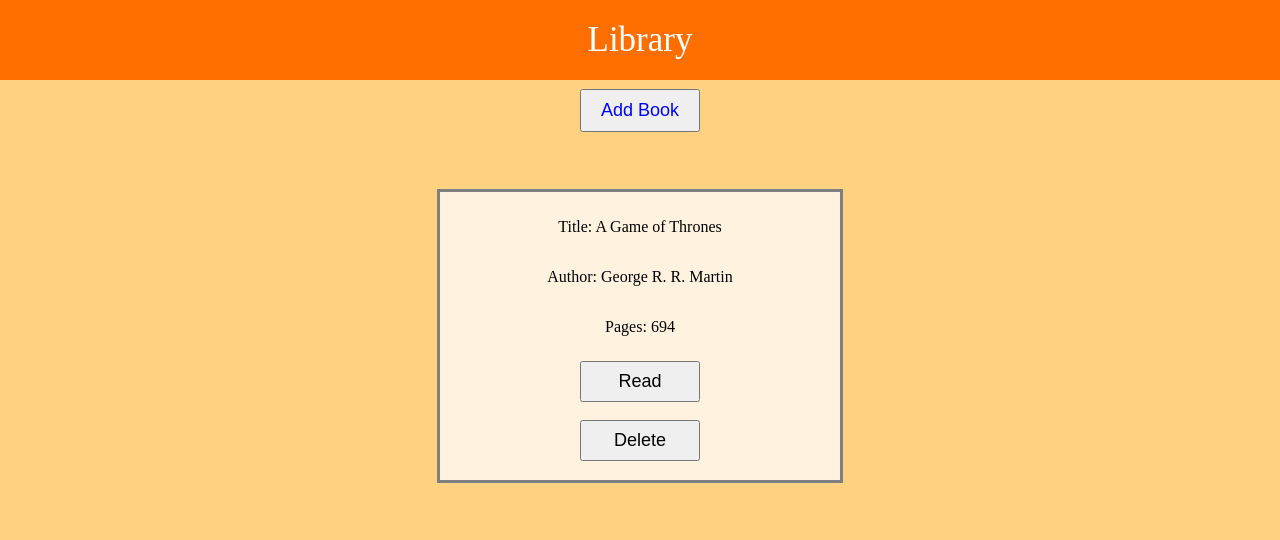
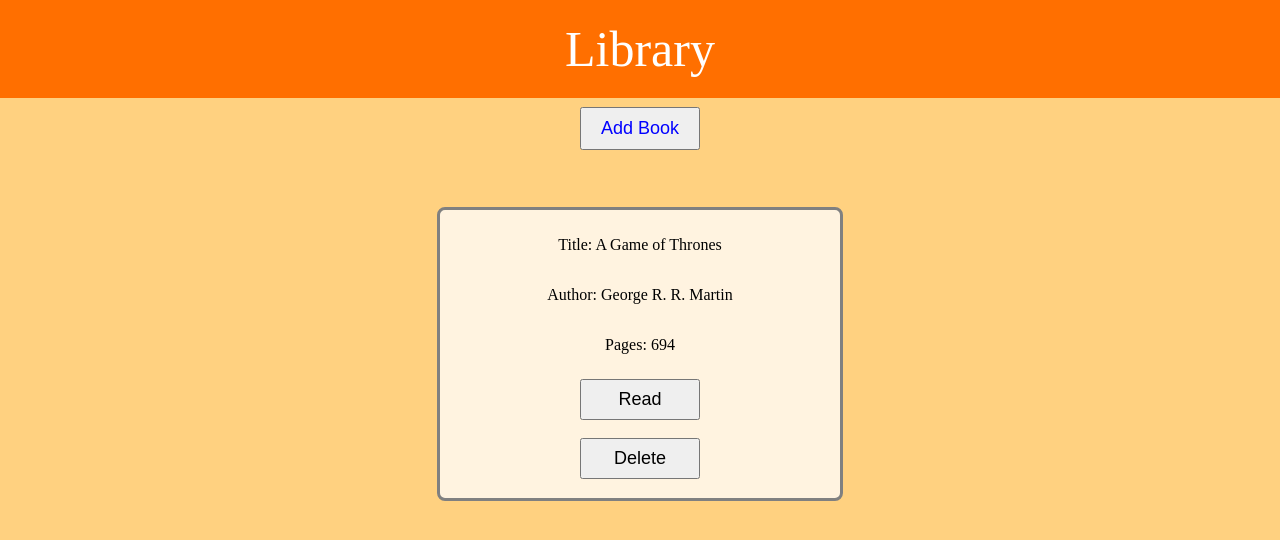
Before and after one commit to OneAvidLearner/library, a plain HTML site: page index.html in a window 1280 px wide. Drawn offline with Linux system fonts and the light colour scheme.

Commit message:
rounded corners

```diff
--- a/style.css
+++ b/style.css
@@ -1,7 +1,7 @@
 header{
     display: flex;
     background-color: #FF6F00;
-    font-size: 35px;
+    font-size: 50px;
     margin: none;
     border: none;
     color: #ffffff;
@@ -40,6 +40,7 @@
     display: flex;
     background-color: #FFF3E0;
     border: 3px solid gray;
+    border-radius: 8px;
     width: 380px;
     flex-direction: column;
     padding: 10px;
```
